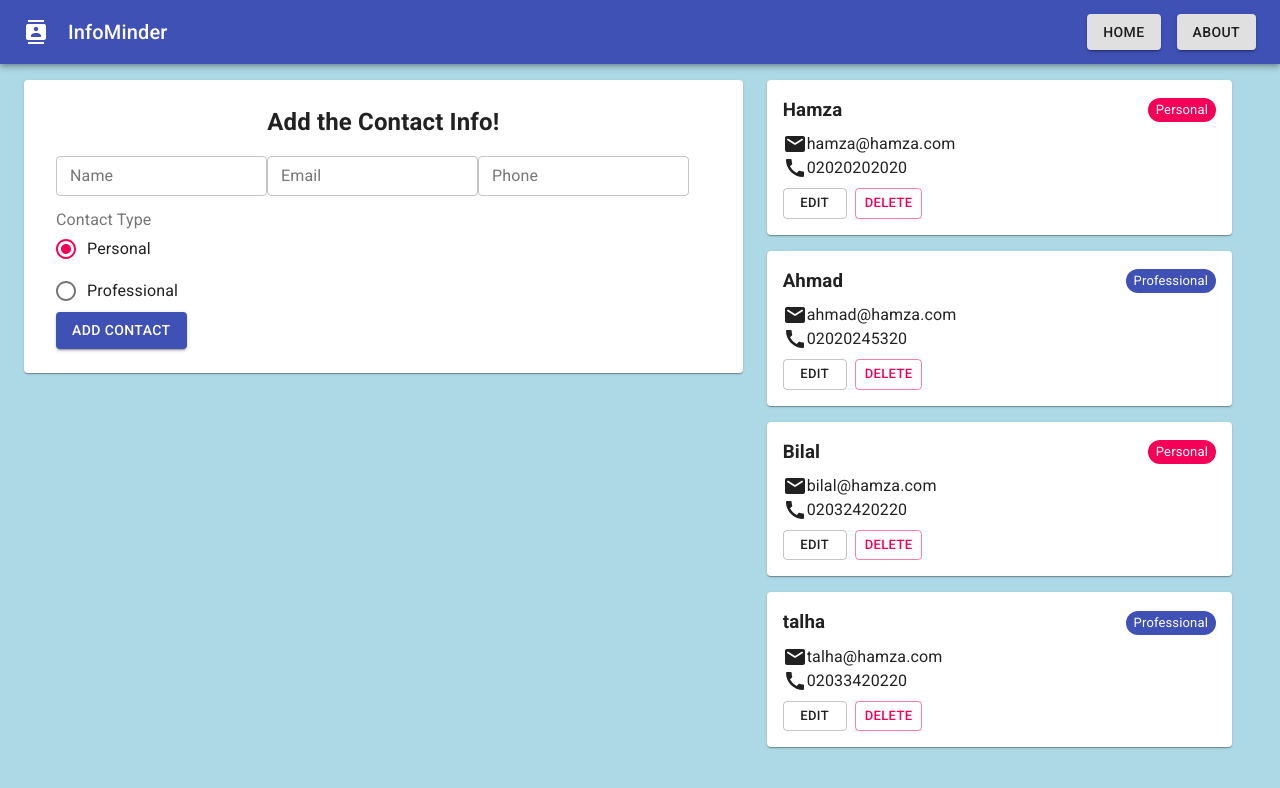
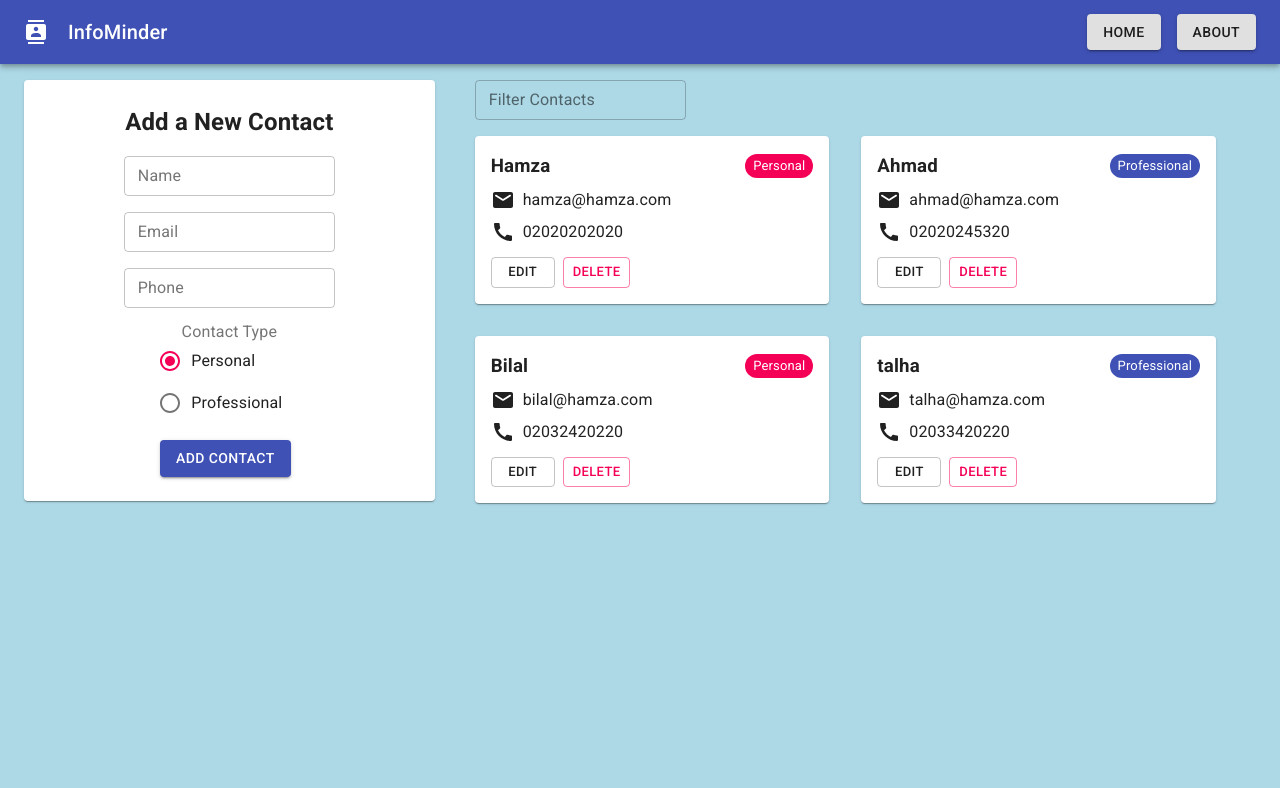
Before and after one commit to hamzahmd/contact-infominder, a React (Create React App) app in the folder client/: page / in a window 1280 px wide. Shown: the top 788 px of the page. Built offline with nearby package versions, Linux system fonts and the light colour scheme; the HTML template or start-up script is replaced by a standard one.

Commit message:
Added Filtration for already saved contacts

```diff
--- /dev/null
+++ b/client/src/components/contacts/ContactFilter.js
@@ -0,0 +1,40 @@
+import React, { useContext, useEffect, useRef } from 'react';
+import ContactContext from '../../context/contact/contactContext';
+import { TextField, Box } from '@material-ui/core';
+
+const ContactFilter = () => {
+  const contactContext = useContext(ContactContext);
+  const { filterContacts, clearFilter, filtered } = contactContext;
+  const text = useRef('');
+
+  useEffect(() => {
+    if (filtered === null) {
+      text.current.value = '';
+    }
+  });
+  const onChange = (e) => {
+    if (text.current.value !== '') {
+      filterContacts(e.target.value);
+    } else {
+      clearFilter();
+    }
+  };
+  return (
+    <Box ml={5} mt={2}>
+      <form>
+        <TextField
+          id='outlined-basic'
+          inputRef={text}
+          type='text'
+          label='Filter Contacts'
+          size='small'
+          variant='outlined'
+          color='primary'
+          onChange={onChange}
+        />
+      </form>
+    </Box>
+  );
+};
+
+export default ContactFilter;
--- a/client/src/components/contacts/ContactForm.js
+++ b/client/src/components/contacts/ContactForm.js
@@ -9,6 +9,7 @@ import {
   Button,
   Card,
   Box,
+  FormControl,
 } from '@material-ui/core';
 
 const ContactForm = () => {
@@ -52,11 +53,12 @@ const ContactForm = () => {
     clearCurrent();
   };
   return (
-    <Card style={{ margin: '1rem 0', padding: '1.5rem 2rem' }}>
+    <Card
+      style={{ margin: '1rem 0', padding: '1.5rem 2rem', textAlign: 'center' }}
+    >
       <form onSubmit={onSubmit}>
-        <h2 style={{ paddingBottom: '1rem', textAlign: 'center' }}>
-          {current ? 'Edit the Contact' : 'Add the Contact Info!'}
-        </h2>
+        <h2>{current ? 'Edit the Contact' : 'Add a New Contact'}</h2>
+        <Box pb={2} pt={2}>
           <TextField
             id='outlined-basic'
             type='text'
@@ -67,6 +69,7 @@ const ContactForm = () => {
             value={name}
             onChange={onChange}
           />
+        </Box>
         <TextField
           id='outlined-basic'
           type='email'
@@ -77,9 +80,10 @@ const ContactForm = () => {
           value={email}
           onChange={onChange}
         />
+        <Box pt={2} pb={2}>
           <TextField
             id='outlined-basic'
-          type='tel'
+            type='number'
             label='Phone'
             size='small'
             name='phone'
@@ -88,10 +92,9 @@ const ContactForm = () => {
             value={phone}
             onChange={onChange}
           />
-
-        <FormLabel component='legend' style={{ paddingTop: '1rem' }}>
-          Contact Type
-        </FormLabel>
+        </Box>
+        <FormControl component='fieldset'>
+          <FormLabel component='legend'>Contact Type</FormLabel>
           <RadioGroup aria-label='contact-type' name='type' onChange={onChange}>
             <FormControlLabel
               value='personal'
@@ -106,8 +109,15 @@ const ContactForm = () => {
               checked={type === 'professional'}
             />
           </RadioGroup>
+        </FormControl>
 
-        <div style={{ display: 'flex' }}>
+        <div
+          style={{
+            display: 'flex',
+            justifyContent: 'center',
+            paddingTop: '1rem',
+          }}
+        >
           <Box pr={1}>
             <Button type='submit' variant='contained' color='primary'>
               {current ? 'Update Contact' : 'Add Contact'}
--- a/client/src/components/contacts/ContactItem.js
+++ b/client/src/components/contacts/ContactItem.js
@@ -39,9 +39,10 @@ const ContactItem = ({ contact }) => {
           style={{
             display: 'flex',
             alignItems: 'center',
+            paddingBottom: '0.5rem',
           }}
         >
-          <EmailRoundedIcon /> {email}
+          <EmailRoundedIcon style={{ marginRight: '0.5rem' }} /> {email}
         </p>
       ) : (
         'null'
@@ -53,7 +54,7 @@ const ContactItem = ({ contact }) => {
             alignItems: 'center',
           }}
         >
-          <CallIcon /> {phone}
+          <CallIcon style={{ marginRight: '0.5rem' }} /> {phone}
         </p>
       ) : (
         'null'
@@ -61,7 +62,7 @@ const ContactItem = ({ contact }) => {
       <div
         style={{
           display: 'flex',
-          marginTop: '0.5rem',
+          marginTop: '0.8rem',
         }}
       >
         <Box pr={1}>
--- a/client/src/components/contacts/Contacts.js
+++ b/client/src/components/contacts/Contacts.js
@@ -6,18 +6,34 @@ import { Container, Card, Grid } from '@material-ui/core';
 
 const Contacts = () => {
   const contactContext = useContext(ContactContext);
-  const { contacts } = contactContext;
+  const { contacts, filtered } = contactContext;
+
+  if (contacts.length === 0) {
+    return (
+      <h3 style={{ margin: '1rem', padding: ' 1rem 2rem' }}>
+        Please add some contacts
+      </h3>
+    );
+  }
 
   return (
     <Container>
       <Grid container>
-        {contacts.map((contact) => (
-          <Grid item xs={12} md={12}>
-            <Card style={{ margin: '1rem 0 0 0', padding: ' 1rem' }}>
-              <ContactItem key={contact.id} contact={contact} />
-            </Card>
-          </Grid>
-        ))}
+        {filtered !== null
+          ? filtered.map((contact) => (
+              <Grid item xs={12} md={6}>
+                <Card style={{ margin: '1rem', padding: ' 1rem' }}>
+                  <ContactItem key={contact.id} contact={contact} />
+                </Card>
+              </Grid>
+            ))
+          : contacts.map((contact) => (
+              <Grid item xs={12} md={6}>
+                <Card style={{ margin: '1rem', padding: ' 1rem' }}>
+                  <ContactItem key={contact.id} contact={contact} />
+                </Card>
+              </Grid>
+            ))}
       </Grid>
     </Container>
   );
--- a/client/src/components/pages/Home.js
+++ b/client/src/components/pages/Home.js
@@ -1,21 +1,21 @@
-import React, { Fragment } from 'react';
+import React from 'react';
 import Contacts from '../contacts/Contacts';
 import { Container, Grid } from '@material-ui/core';
 import ContactForm from '../contacts/ContactForm';
+import ContactFilter from '../contacts/ContactFilter';
 
 const Home = () => {
   return (
     <Container>
-      <Fragment>
-        <Grid container>
-          <Grid item xs={12} md={7}>
-            <ContactForm />
-          </Grid>
-          <Grid item xs={12} md={5}>
-            <Contacts />
-          </Grid>
+      <Grid container>
+        <Grid item xs={12} md={4}>
+          <ContactForm />
         </Grid>
-      </Fragment>
+        <Grid item xs={12} md={8}>
+          <ContactFilter />
+          <Contacts />
+        </Grid>
+      </Grid>
     </Container>
   );
 };
--- a/client/src/context/contact/ContactState.js
+++ b/client/src/context/contact/ContactState.js
@@ -45,6 +45,7 @@ const ContactState = (props) => {
       },
     ],
     current: null,
+    filtered: null,
   };
 
   const [state, dispatch] = useReducer(ContactReducer, initialState);
@@ -71,19 +72,26 @@ const ContactState = (props) => {
     dispatch({ type: UPDATE_CONTACT, payload: contact });
   };
   // FILTER_CONTACTS
-
+  const filterContacts = (text) => {
+    dispatch({ type: FILTER_CONTACTS, payload: text });
+  };
   // CLEAR_FILTER
-
+  const clearFilter = () => {
+    dispatch({ type: CLEAR_FILTER });
+  };
   return (
     <ContactContext.Provider
       value={{
         contacts: state.contacts,
         current: state.current,
+        filtered: state.filtered,
         addContact,
         deleteContact,
         setCurrent,
         clearCurrent,
         updateContact,
+        filterContacts,
+        clearFilter,
       }}
     >
       {props.children}
--- a/client/src/context/contact/contactReducer.js
+++ b/client/src/context/contact/contactReducer.js
@@ -39,6 +39,19 @@ const ContactReducer = (state, action) => {
           contact.id === action.payload.id ? action.payload : contact
         ),
       };
+    case FILTER_CONTACTS:
+      return {
+        ...state,
+        filtered: state.contacts.filter((contact) => {
+          const regex = new RegExp(`${action.payload}`, 'gi');
+          return contact.name.match(regex) || contact.email.match(regex);
+        }),
+      };
+    case CLEAR_FILTER:
+      return {
+        ...state,
+        filtered: null,
+      };
     default:
       return state;
   }
```
Lines whose indentation alone changed are shown as unchanged.
